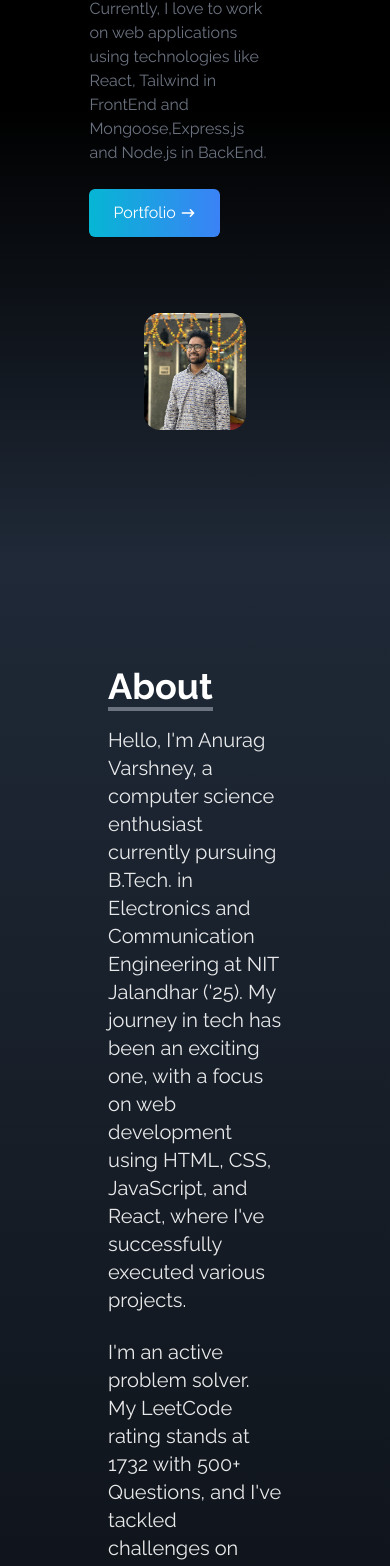
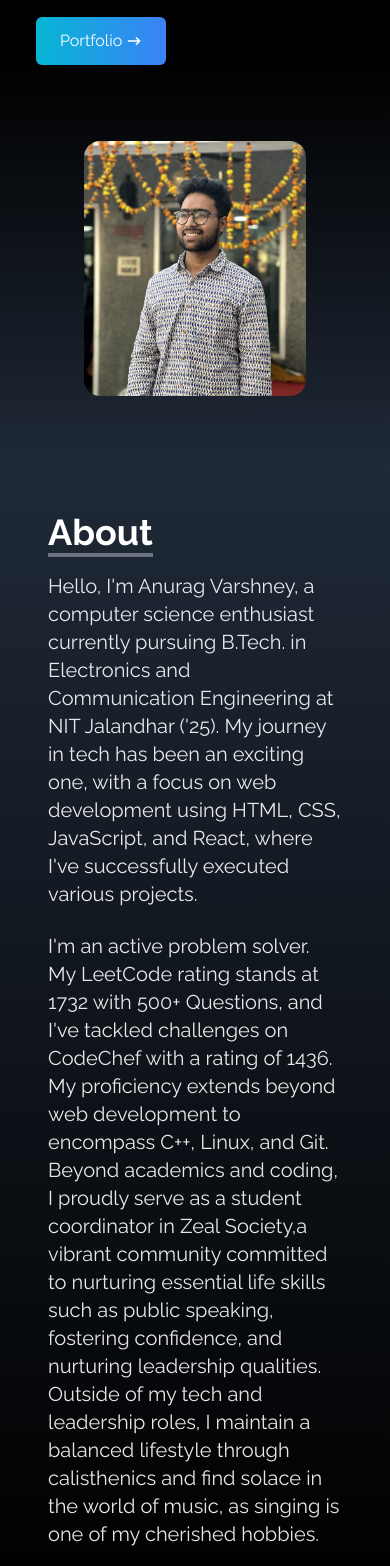
Before and after one commit to AnuragVar/Portfolio-Website, a React (Create React App) app: page / in a window 390 px wide. Shown: the part 427-1993 px from the top of the page. Built offline with nearby package versions, Linux system fonts and the light colour scheme.

Commit message:
adjusted padding in all components

```diff
--- a/src/components/About.jsx
+++ b/src/components/About.jsx
@@ -4,7 +4,7 @@ const About = () => {
   return (
     <div
       name="about"
-      className="w-full p-20 bg-gradient-to-b from-gray-800 to-black text-white"
+      className="w-full p-5 sm:p-20 bg-gradient-to-b from-gray-800 to-black text-white"
     >
       <div className="mx-auto flex flex-col justify-center w-full p-7">
         <div>
--- a/src/components/Contact.jsx
+++ b/src/components/Contact.jsx
@@ -4,7 +4,7 @@ const Contact = () => {
   return (
     <div
       name="contact"
-      className="w-full bg-gradient-to-b from-gray-800 to-black  text-white p-20 pb-0  "
+      className="w-full bg-gradient-to-b from-gray-800 to-black  text-white p-5 sm:p-20 pb-0  "
     >
       <div className="pb-8">
         <p className="text-4xl font-bold inline border-b-4 border-gray-500">
--- a/src/components/Experience.jsx
+++ b/src/components/Experience.jsx
@@ -72,7 +72,7 @@ const Experience = () => {
   return (
     <div
       name="experience"
-      className="p-20 bg-gradient-to-b from-black to-gray-800"
+      className="p-5 sm:p-20 bg-gradient-to-b from-black to-gray-800"
     >
       <div className=" mx-auto p-4 flex flex-col justify-center text-white">
         <div>
--- a/src/components/Home.jsx
+++ b/src/components/Home.jsx
@@ -7,7 +7,7 @@ const Home = () => {
   return (
     <div
       name="home"
-      className="bg-gradient-to-b from-black via-black to-gray-800 p-20"
+      className="bg-gradient-to-b from-black via-black to-gray-800 p-5 sm:p-20"
     >
       <div className="mx-auto max-w-screen-lg flex flex-col md:flex-row items-center gap-5 justify-center h-full px-4">
         <div className="flex flex-col mt-20 justify-center h-full pr-8">
--- a/src/index.css
+++ b/src/index.css
@@ -1,13 +1,16 @@
-@import url('https://fonts.googleapis.com/css2?family=Raleway:wght@300;400;500;600;700;800;900&display=swap');
-@import url('https://fonts.googleapis.com/css2?family=Great+Vibes&display=swap');
+@import url("https://fonts.googleapis.com/css2?family=Raleway:wght@300;400;500;600;700;800;900&display=swap");
+@import url("https://fonts.googleapis.com/css2?family=Great+Vibes&display=swap");
 
 @tailwind base;
 @tailwind components;
 @tailwind utilities;
 
+@layer base {
+  html {
+    font-family: "Raleway", sans-serif;
+  }
+}
 
-@layer base {
-    html {
-        font-family: 'Raleway', sans-serif;
-    }
+body {
+  width: fit-content;
 }
```
